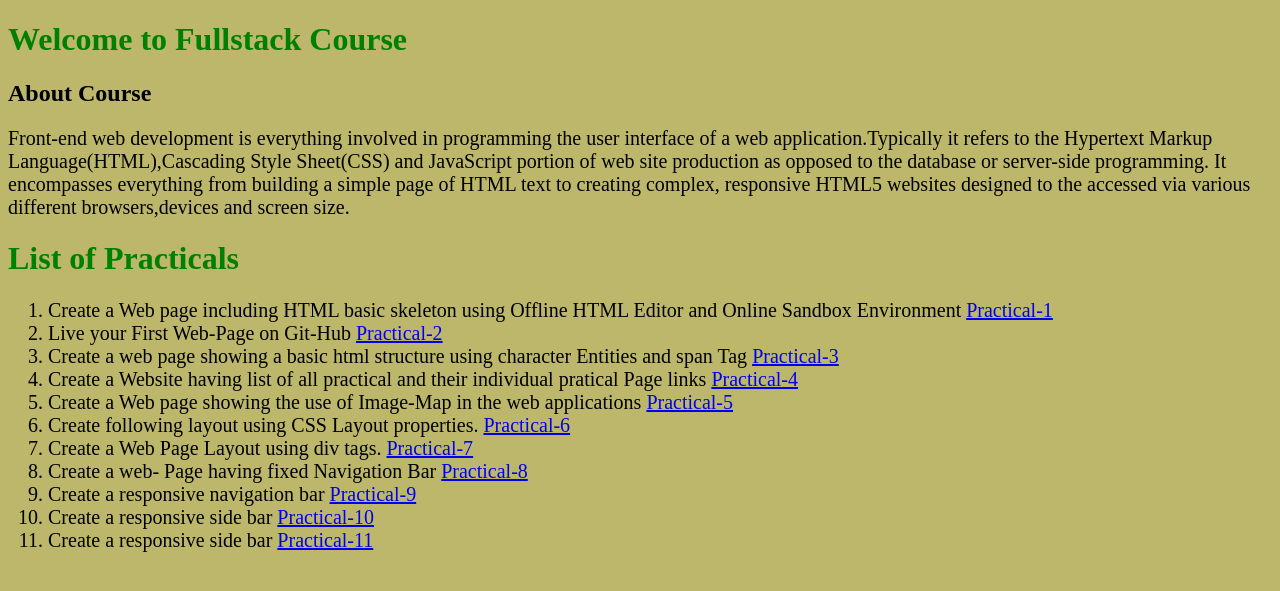
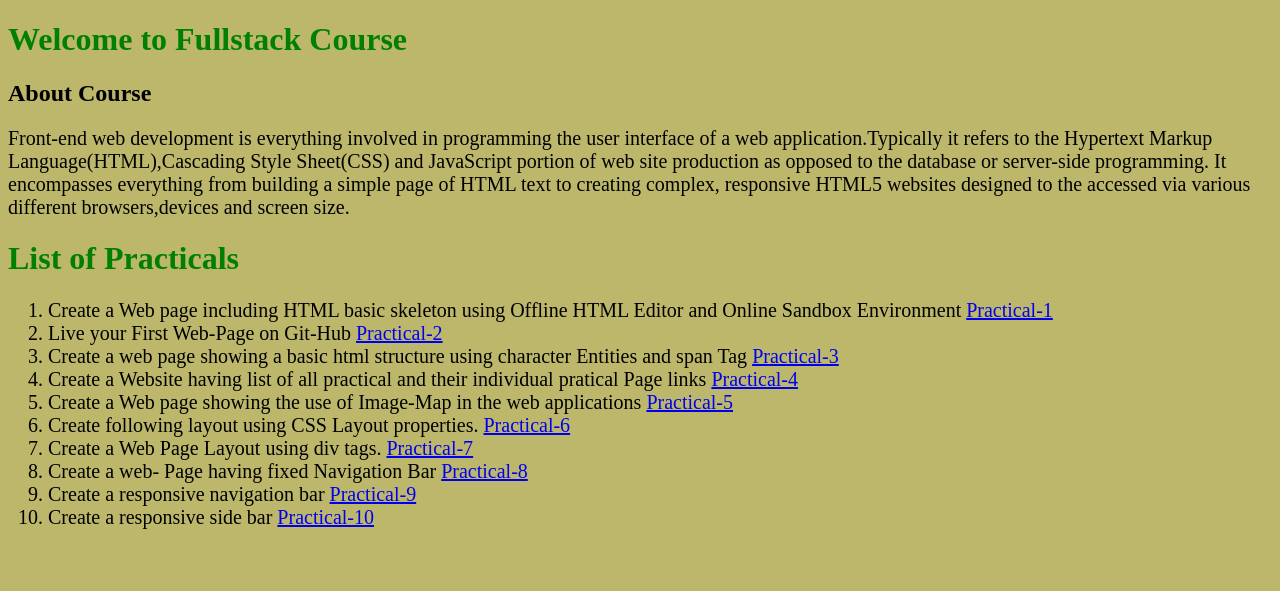
Before and after one commit to Mystery01092000/Full-Stack-sem-5, a Jekyll site: the page index.html, which Jekyll copies as it is, in a window 1280 px wide. Shown: the top 591 px of the page. Built offline with Jekyll 4.4.1, drawn with Linux system fonts in a browser that asks for light colours.

Commit message:
Index Updated

```diff
--- a/index.html
+++ b/index.html
@@ -56,10 +56,7 @@
             Create a responsive side bar
             <a href="practicals/Practical10.html" target="_blank">Practical-10</a>
         </li>
-        <li>
-            Create a responsive side bar
-            <a href="practicals/Practical10.html" target="_blank">Practical-11</a>
-        </li>
+
     </ol>
     </div>
 </body>
```
